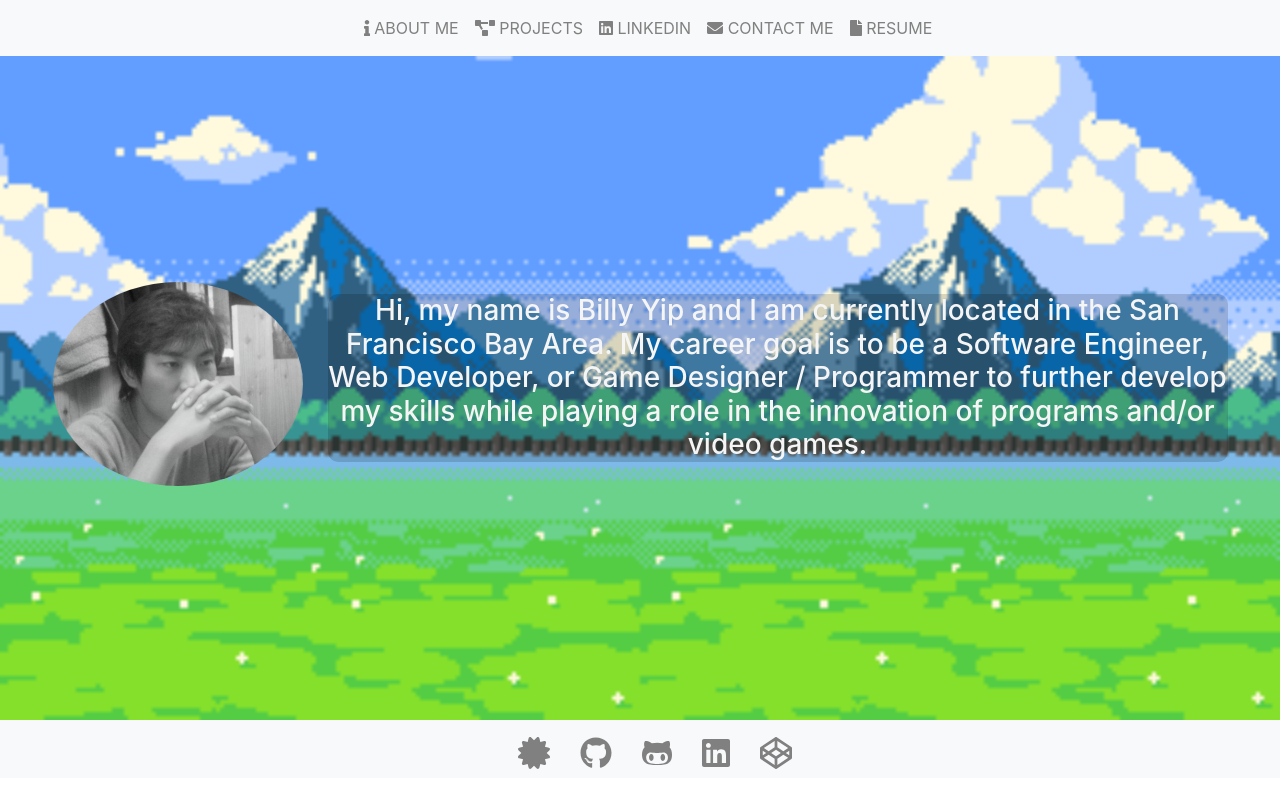
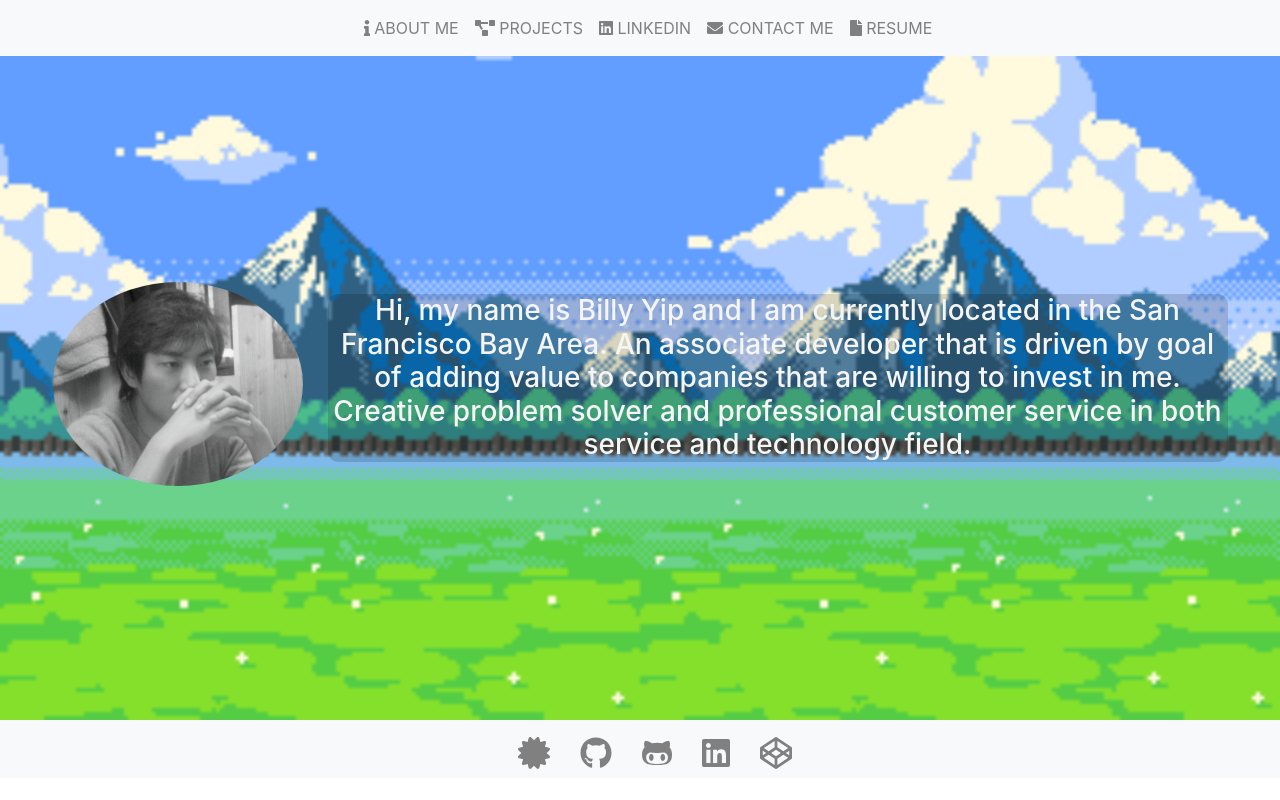
Before and after one commit to darkcloudb/portfolio, a React (Create React App) app: page / in a window 1280 px wide. Built offline with nearby package versions, Linux system fonts and the light colour scheme.

Commit message:
changed front page statement

```diff
--- a/src/components/Header.js
+++ b/src/components/Header.js
@@ -56,9 +56,10 @@ function Header() {
           transition={effect}
         >
           Hi, my name is Billy Yip and I am currently located in the San
-          Francisco Bay Area. My career goal is to be a Software Engineer, Web
-          Developer, or Game Designer / Programmer to further develop my skills
-          while playing a role in the innovation of programs and/or video games.
+          Francisco Bay Area. An associate developer that is driven by goal of
+          adding value to companies that are willing to invest in me. Creative
+          problem solver and professional customer service in both service and
+          technology field.
         </motion.h3>
       </div>
     </motion.div>
```
